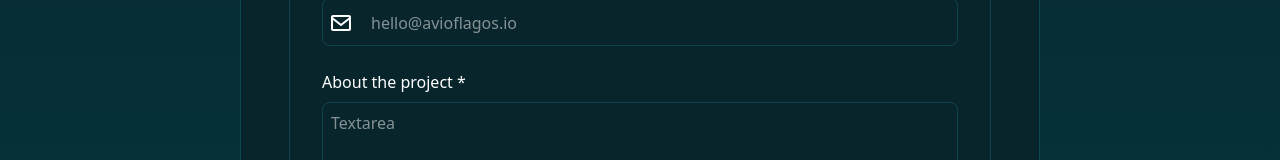
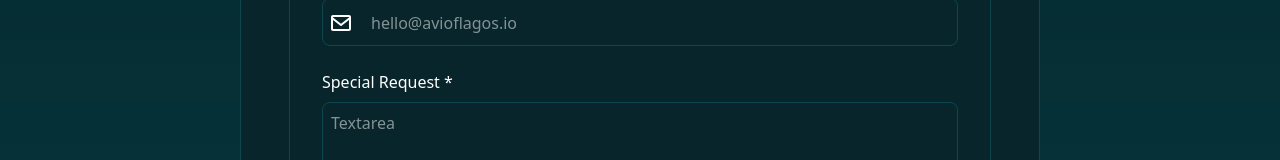
Before and after one commit to RayRugie/ticket-generator-app, a React (Vite) app: page / in a window 1280 px wide. Both pictures are taken after a click on the button "Next". Shown: the part 791-951 px from the top of the page. Built offline with nearby package versions, Linux system fonts and the light colour scheme; a web font is replaced by a local one.

Commit message:
updated text

```diff
--- a/src/components/AttendeeDetails/AttendeeDetails.tsx
+++ b/src/components/AttendeeDetails/AttendeeDetails.tsx
@@ -156,7 +156,7 @@ const AttendeeDetails = () => {
         </div>
 
         <div className={styles["input-group"]} aria-labelledby="project details input">
-          <label htmlFor="project">About the project *</label>
+          <label htmlFor="project">Special Request *</label>
           <textarea
             onChange={(e) => {
               dispatch({
```
